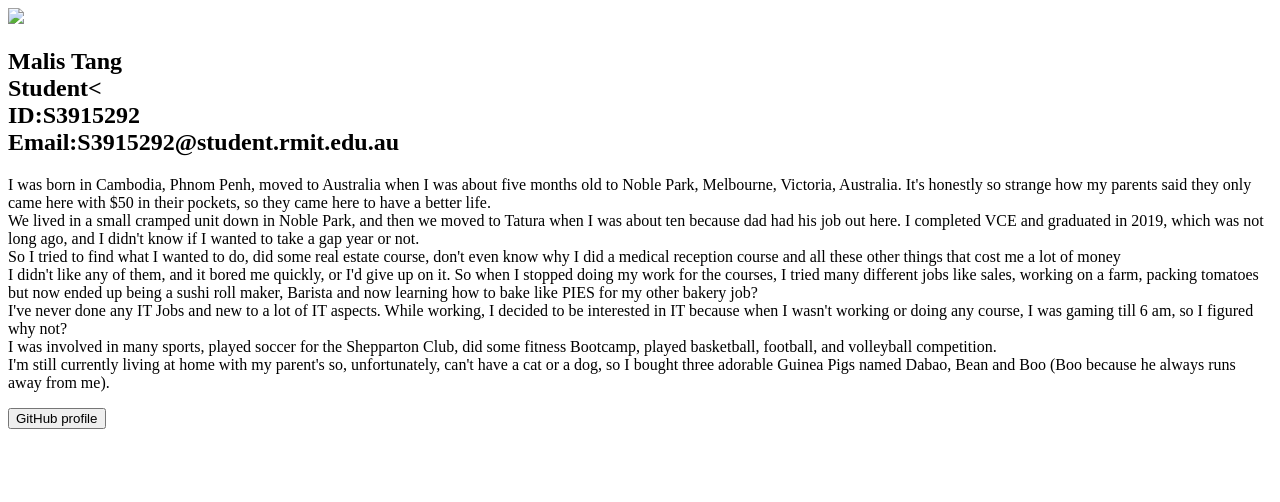
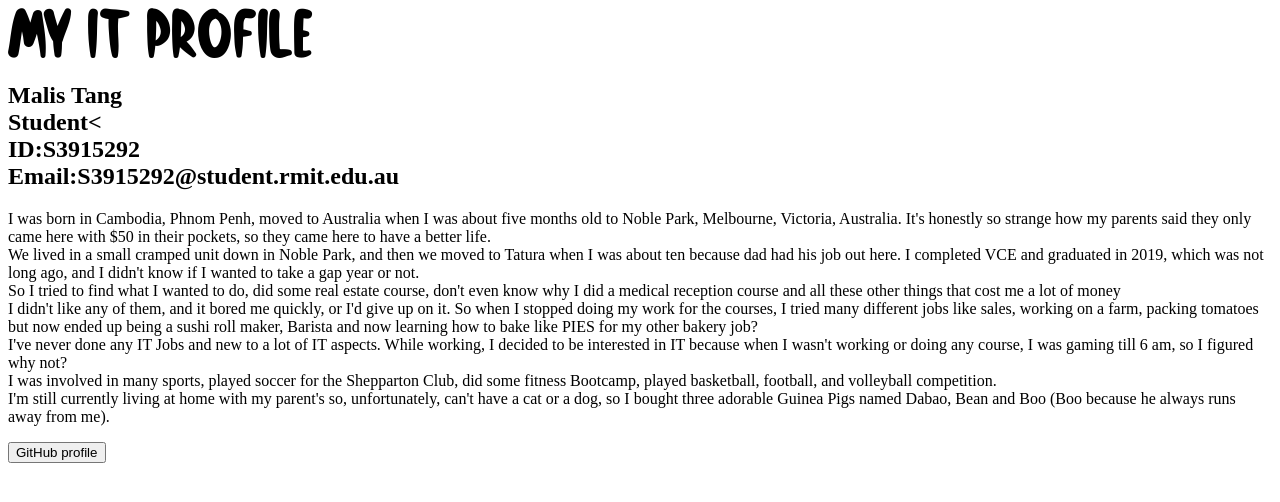
Before and after one commit to MalissaTang/My-Profile, a plain HTML site: page index.html in a window 1280 px wide. Drawn offline with Linux system fonts and the light colour scheme.

Commit message:
Update index.html

```diff
--- a/index.html
+++ b/index.html
@@ -8,7 +8,7 @@
     <section
       id="header">
       <div class="container">
-        <img src="Images/profile/png" class="profile">
+        <img src="Images/profile.png" class="profile">
       <div class="header-text">
         <h1>Malis Tang<br>Student<<br>ID:S3915292<br>Email:S3915292@student.rmit.edu.au</h1>
 <p>I was born in Cambodia, Phnom Penh, moved to Australia when I was about five months old to Noble Park, Melbourne, Victoria, Australia. It's honestly so strange how my parents said they only came here with $50 in their pockets, so they came here to have a better life.
```
